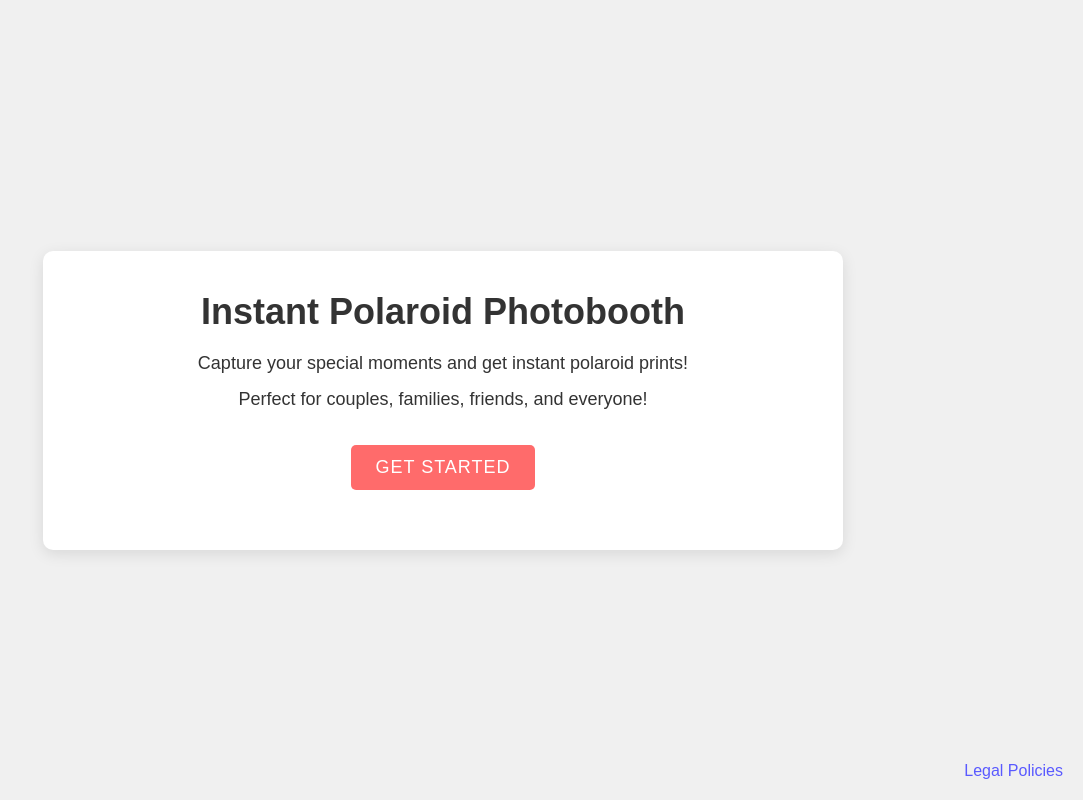
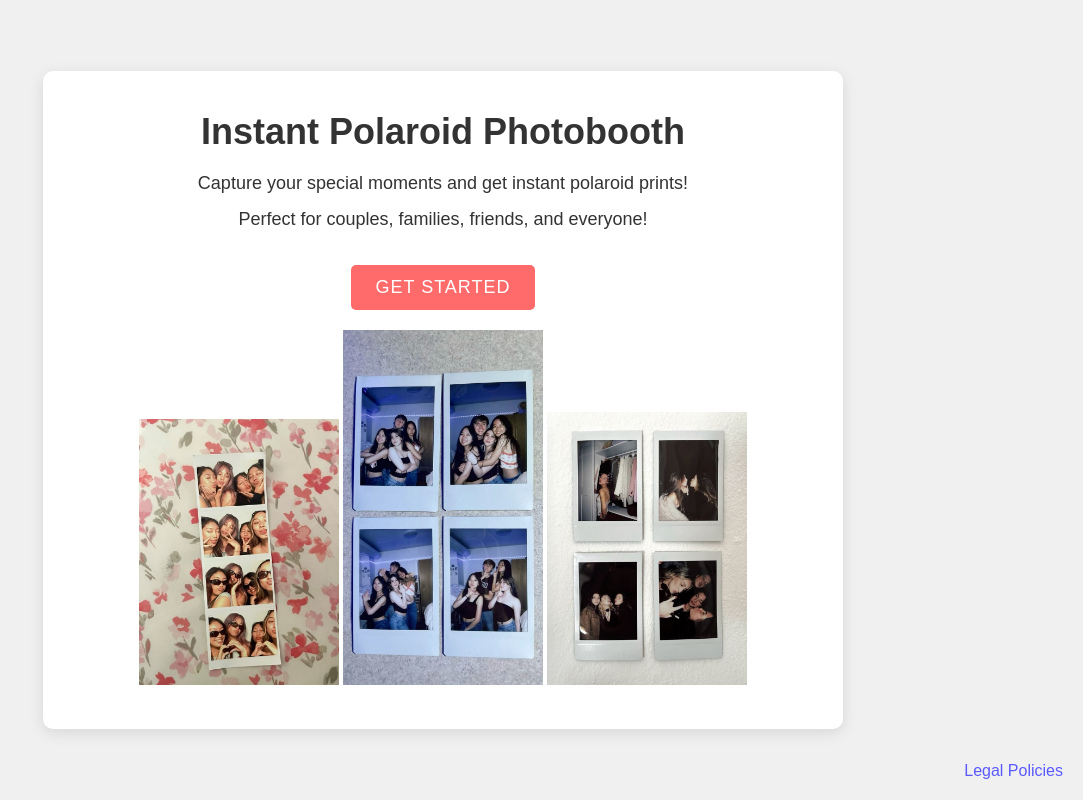
Before and after one commit to welcometophotobooth/welcometophotobooth, a plain HTML site: page index.html in a window 1280 px wide. Shown: the whole page, without its empty margins (197-1280 px from the left). Drawn offline with Linux system fonts and the light colour scheme.

Commit message:
Update index.html

```diff
--- a/index.html
+++ b/index.html
@@ -249,6 +249,18 @@
             <p class="description">Perfect for couples, families, friends, and everyone!</p>
             <button id="getStartedBtn" class="btn">GET STARTED</button>
         </div>
+
+
+<!-- Add Images Below the Homepage Section -->
+<img src="https://raw.githubusercontent.com/welcometophotobooth/welcometophotobooth/main/pics123.jpeg" alt="Image 1" width="200">
+<img src="https://raw.githubusercontent.com/welcometophotobooth/welcometophotobooth/main/pics1234.jpeg" alt="Image 2" width="200">
+<img src="https://raw.githubusercontent.com/welcometophotobooth/welcometophotobooth/main/pics12345.jpeg" alt="Image 3" width="200">
+
+
+
+
+
+
 
         <div id="paymentScreen" class="screen">
             <h2>Select Payment Method</h2>
```
